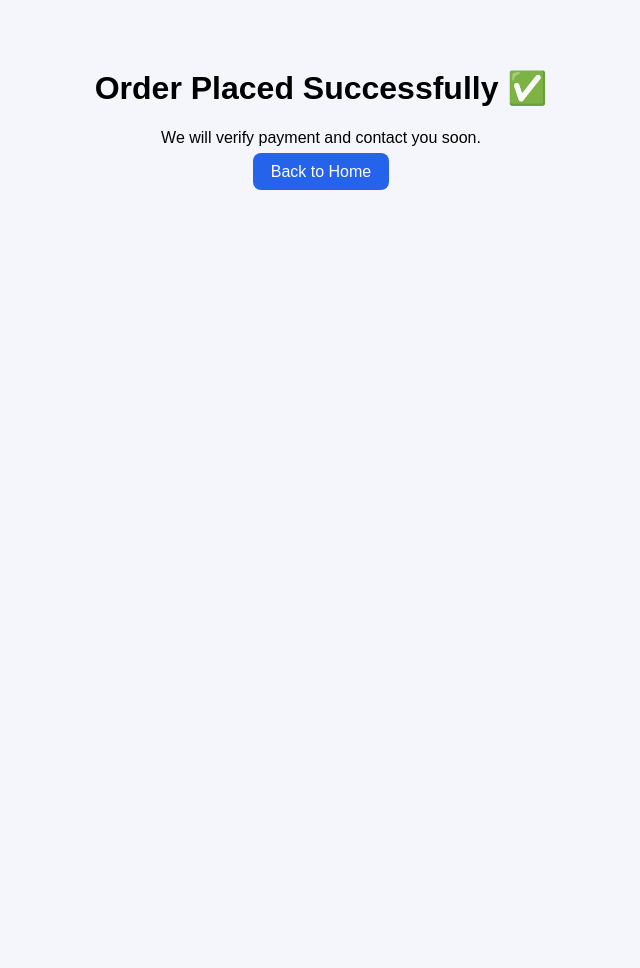
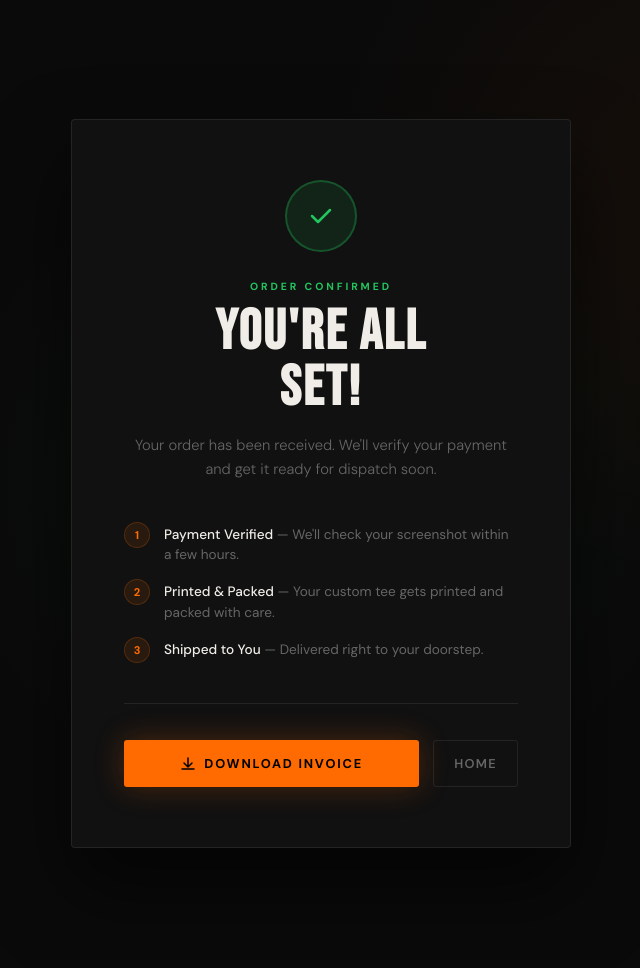
Before and after one commit to raghu2112/E-commerce, a Flask app: template templates/success.html in a window 1280 px wide. Shown: the whole page, without its empty margins (319-959 px from the left). Run offline with Flask 3, Linux system fonts and the light colour scheme; the template is opened without the code that fills it, so the values that code supplies are empty.

Commit message:
Update success.html

```diff
--- a/templates/success.html
+++ b/templates/success.html
@@ -1,17 +1,100 @@
 <!DOCTYPE html>
-<html>
+<html lang="en">
 <head>
-<title>Success</title>
+<meta charset="UTF-8">
+<meta name="viewport" content="width=device-width, initial-scale=1.0">
+<title>THREADLINE — Order Confirmed!</title>
+<link href="https://fonts.googleapis.com/css2?family=Bebas+Neue&family=DM+Sans:wght@300;400;500;600;700&display=swap" rel="stylesheet">
 <style>
-body{font-family:Arial;text-align:center;padding:40px;background:#f4f6fb}
-a{background:#2563eb;color:white;padding:10px 18px;border-radius:8px;text-decoration:none}
+  :root { --orange:#FF6B00; --dark:#0A0A0A; --card:#111; --text:#F0EDE8; --muted:#666; --border:rgba(255,255,255,0.08); --green:#22c55e; }
+  *,*::before,*::after{box-sizing:border-box;margin:0;padding:0;}
+  body { font-family:'DM Sans',sans-serif; background:var(--dark); color:var(--text); min-height:100vh; display:flex; align-items:center; justify-content:center; padding:20px; overflow:hidden; }
+  /* BG confetti-like dots */
+  .bg {
+    position:fixed; inset:0;
+    background:
+      radial-gradient(ellipse 50% 60% at 50% 50%, rgba(34,197,94,0.06), transparent 60%),
+      radial-gradient(ellipse 30% 40% at 80% 20%, rgba(255,107,0,0.05), transparent),
+      #0A0A0A;
+  }
+  /* Animated rings */
+  .ring { position:fixed; border-radius:50%; border:1px solid rgba(34,197,94,0.08); animation:expand 3s ease-out infinite; }
+  .ring:nth-child(1){width:400px;height:400px;top:50%;left:50%;transform:translate(-50%,-50%);animation-delay:0s}
+  .ring:nth-child(2){width:700px;height:700px;top:50%;left:50%;transform:translate(-50%,-50%);animation-delay:1s}
+  .ring:nth-child(3){width:1000px;height:1000px;top:50%;left:50%;transform:translate(-50%,-50%);animation-delay:2s}
+  @keyframes expand{0%{opacity:0.5;transform:translate(-50%,-50%) scale(0.8)}100%{opacity:0;transform:translate(-50%,-50%) scale(1.1)}}
+  .card {
+    position:relative; z-index:10;
+    background:var(--card); border:1px solid var(--border);
+    border-radius:4px; padding:60px 52px; max-width:500px; width:100%;
+    text-align:center; box-shadow:0 40px 80px rgba(0,0,0,0.6);
+    animation:popIn 0.8s cubic-bezier(0.16,1,0.3,1) forwards;
+  }
+  @keyframes popIn{from{opacity:0;transform:scale(0.92) translateY(20px)}to{opacity:1;transform:scale(1) translateY(0)}}
+  .success-icon {
+    width:72px; height:72px; border-radius:50%; background:rgba(34,197,94,0.1);
+    border:2px solid rgba(34,197,94,0.3); display:flex; align-items:center;
+    justify-content:center; margin:0 auto 28px;
+    animation:iconPop 0.6s cubic-bezier(0.34,1.56,0.64,1) 0.4s both;
+  }
+  @keyframes iconPop{from{opacity:0;transform:scale(0)}to{opacity:1;transform:scale(1)}}
+  .eyebrow { font-size:0.65rem; letter-spacing:0.28em; text-transform:uppercase; color:var(--green); font-weight:700; margin-bottom:12px; }
+  h1 { font-family:'Bebas Neue',sans-serif; font-size:3.5rem; letter-spacing:0.04em; margin-bottom:16px; line-height:1; }
+  .subtitle { color:var(--muted); font-size:0.92rem; line-height:1.65; font-weight:300; margin-bottom:40px; }
+  .steps { text-align:left; margin-bottom:40px; display:flex; flex-direction:column; gap:14px; }
+  .step { display:flex; align-items:flex-start; gap:14px; }
+  .step-num { width:26px; height:26px; min-width:26px; border-radius:50%; background:rgba(255,107,0,0.1); border:1px solid rgba(255,107,0,0.2); display:flex; align-items:center; justify-content:center; font-size:0.7rem; font-weight:700; color:var(--orange); }
+  .step-text { font-size:0.85rem; color:var(--muted); line-height:1.5; padding-top:3px; }
+  .step-text strong { color:var(--text); font-weight:500; }
+  .divider { border:none; border-top:1px solid var(--border); margin:0 0 36px; }
+  .btn-row { display:flex; gap:14px; }
+  .btn-primary { flex:1; background:var(--orange); color:#000; border:none; padding:14px; font-family:'DM Sans',sans-serif; font-size:0.8rem; font-weight:700; letter-spacing:0.14em; text-transform:uppercase; border-radius:3px; cursor:pointer; text-decoration:none; display:flex; align-items:center; justify-content:center; gap:8px; transition:all 0.25s; box-shadow:0 0 30px rgba(255,107,0,0.25); }
+  .btn-primary:hover { background:#ff7d1a; transform:translateY(-2px); box-shadow:0 4px 40px rgba(255,107,0,0.4); }
+  .btn-secondary { padding:14px 20px; border:1px solid var(--border); color:var(--muted); text-decoration:none; font-size:0.8rem; font-weight:600; letter-spacing:0.1em; text-transform:uppercase; border-radius:3px; transition:all 0.25s; display:flex; align-items:center; justify-content:center; }
+  .btn-secondary:hover { border-color:var(--orange); color:var(--orange); }
 </style>
 </head>
 <body>
+<div class="bg"></div>
+<div class="ring"></div>
+<div class="ring"></div>
+<div class="ring"></div>
 
-<h1>Order Placed Successfully ✅</h1>
-<p>We will verify payment and contact you soon.</p>
-<a href="/">Back to Home</a>
+<div class="card">
+  <div class="success-icon">
+    <svg width="30" height="30" viewBox="0 0 30 30" fill="none">
+      <path d="M6 15l6 6L24 9" stroke="#22c55e" stroke-width="2.5" stroke-linecap="round" stroke-linejoin="round"/>
+    </svg>
+  </div>
 
+  <p class="eyebrow">Order Confirmed</p>
+  <h1>You're all<br>set!</h1>
+  <p class="subtitle">Your order has been received. We'll verify your payment and get it ready for dispatch soon.</p>
+
+  <div class="steps">
+    <div class="step">
+      <span class="step-num">1</span>
+      <p class="step-text"><strong>Payment Verified</strong> — We'll check your screenshot within a few hours.</p>
+    </div>
+    <div class="step">
+      <span class="step-num">2</span>
+      <p class="step-text"><strong>Printed & Packed</strong> — Your custom tee gets printed and packed with care.</p>
+    </div>
+    <div class="step">
+      <span class="step-num">3</span>
+      <p class="step-text"><strong>Shipped to You</strong> — Delivered right to your doorstep.</p>
+    </div>
+  </div>
+
+  <hr class="divider">
+
+  <div class="btn-row">
+    <a class="btn-primary" href="/static/invoices/{{invoice}}" download>
+      <svg width="16" height="16" viewBox="0 0 16 16" fill="none"><path d="M8 2v9M8 11L4 7M8 11L12 7" stroke="currentColor" stroke-width="1.5" stroke-linecap="round" stroke-linejoin="round"/><path d="M2 13h12" stroke="currentColor" stroke-width="1.5" stroke-linecap="round"/></svg>
+      Download Invoice
+    </a>
+    <a class="btn-secondary" href="/">Home</a>
+  </div>
+</div>
 </body>
 </html>
```
